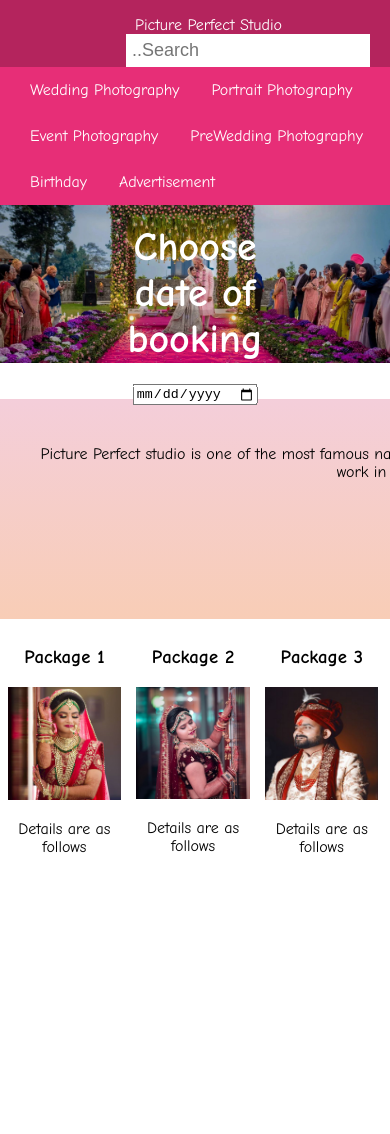
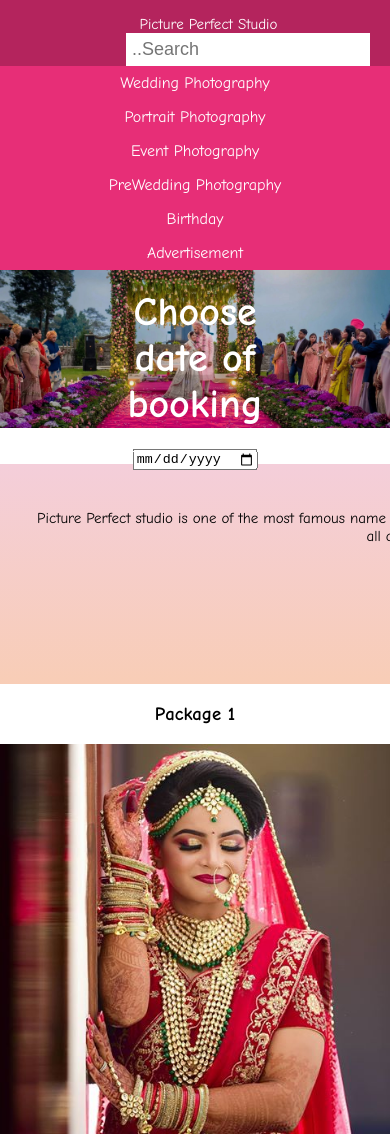
Before and after one commit to Divyanshusy/sulok, a plain HTML site: page index.html in a window 390 px wide. Shown: the top 1134 px of the page. Before the commit the page ends 880 px from the top, so only its background shows below. Drawn offline with Linux system fonts and the light colour scheme.

Commit message:
Update S_css.css

```diff
--- a/S_css.css
+++ b/S_css.css
@@ -99,3 +99,37 @@ nav ul li a:hover{
 .clearfix {
     clear: both;
 }
+
+@media (max-width: 768px) {
+    nav ul {
+        padding-left: 0;
+    }
+    nav ul li {
+        width: 100%;
+        border-left: 0;
+        border-right: 0;
+    }
+    nav ul li a {
+        padding: 8px 0;
+        font-size: 16px;
+    }
+    .left-col {
+        width: 100%;
+        padding: 0;
+    }
+    .sidebar {
+        width: 100%;
+        padding: 0;
+    }
+    .one-third {
+        width: 100%;
+
+        padding: 0;
+    }
+    .social {
+        font-size: 200%;
+    }
+    p {
+        font-size: 15px;
+    }
+}
```
